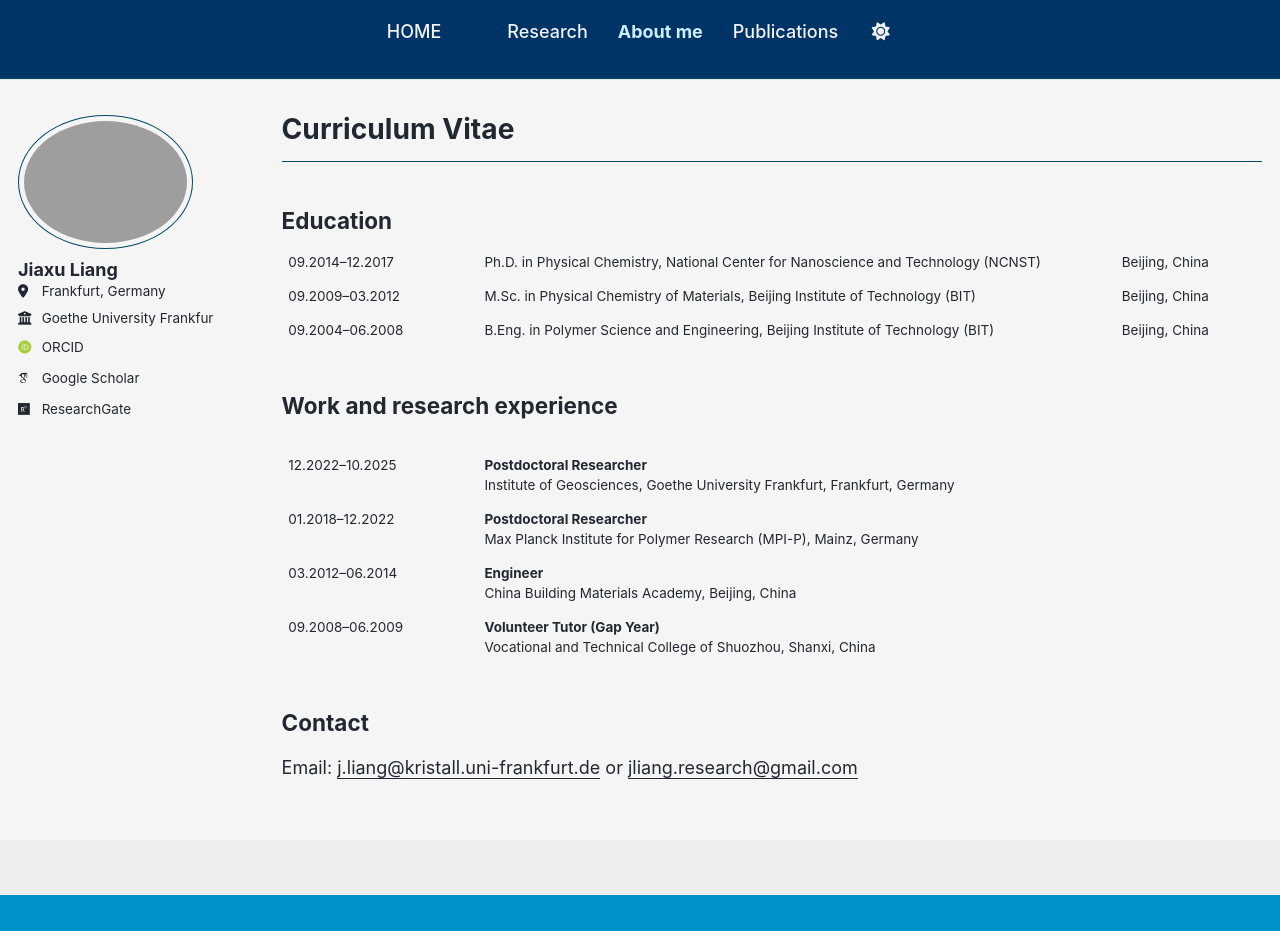
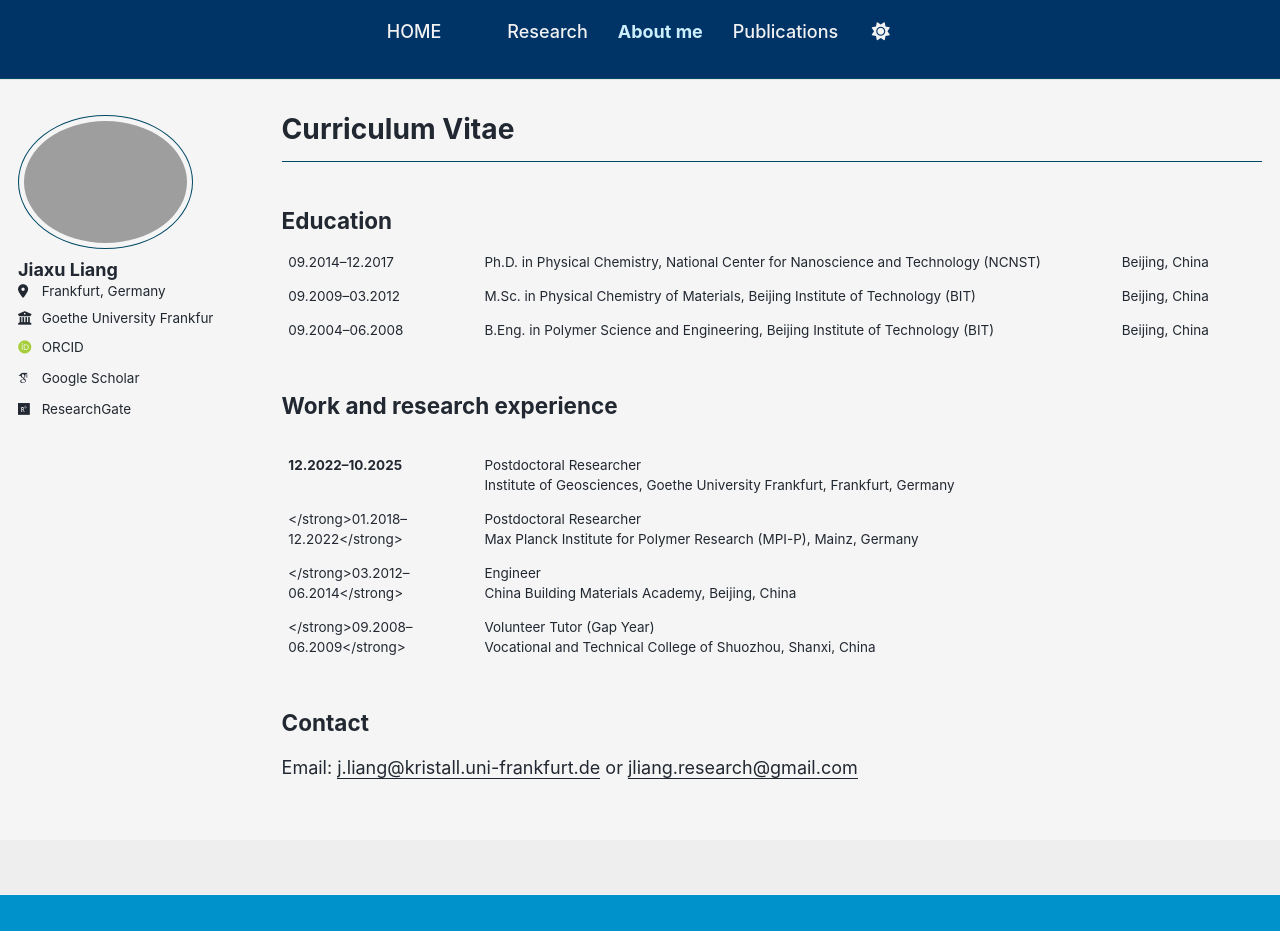
Before and after one commit to liangjiaxu-research/liangjiaxu-research.github.io, a Jekyll site: the page built from _pages/cv.md, in a window 1280 px wide and 931 px high. Built offline with Jekyll 4.4.1, drawn with Linux system fonts in a browser that asks for light colours; some web fonts are replaced; a script bundle is joined from its source files by our own code; library files that are not in the unit come from our copies.

Commit message:
Update cv.md

```diff
--- a/_pages/cv.md
+++ b/_pages/cv.md
@@ -48,37 +48,36 @@ Beijing, China
 
 ## Work and research experience
 
-
 <table class="cv-table">
 <table style="border:none; width:100%;">
 <tr>
-<td style="border:none; width:20%; vertical-align:top;">12.2022–10.2025</td>
+<td style="border:none; width:20%; vertical-align:top;"><strong>12.2022–10.2025</strong></td>
 <td style="border:none;">
-<strong>Postdoctoral Researcher</strong><br>
+Postdoctoral Researcher<br>
 Institute of Geosciences, Goethe University Frankfurt, Frankfurt, Germany
 </td>
 </tr>
 
 <tr>
-<td style="border:none; vertical-align:top;">01.2018–12.2022</td>
+<td style="border:none; vertical-align:top;"></strong>01.2018–12.2022</strong></td>
 <td style="border:none;">
-<strong>Postdoctoral Researcher</strong><br>
+Postdoctoral Researcher<br>
 Max Planck Institute for Polymer Research (MPI-P), Mainz, Germany
 </td>
 </tr>
 
 <tr>
-<td style="border:none; vertical-align:top;">03.2012–06.2014</td>
+<td style="border:none; vertical-align:top;"></strong>03.2012–06.2014</strong></td>
 <td style="border:none;">
-<strong>Engineer</strong><br>
+Engineer<br>
 China Building Materials Academy, Beijing, China
 </td>
 </tr>
 
 <tr>
-<td style="border:none; vertical-align:top;">09.2008–06.2009</td>
+<td style="border:none; vertical-align:top;"></strong>09.2008–06.2009</strong></td>
 <td style="border:none;">
-<strong>Volunteer Tutor (Gap Year)</strong><br>
+Volunteer Tutor (Gap Year)<br>
 Vocational and Technical College of Shuozhou, Shanxi, China
 </td>
 </tr>
```
